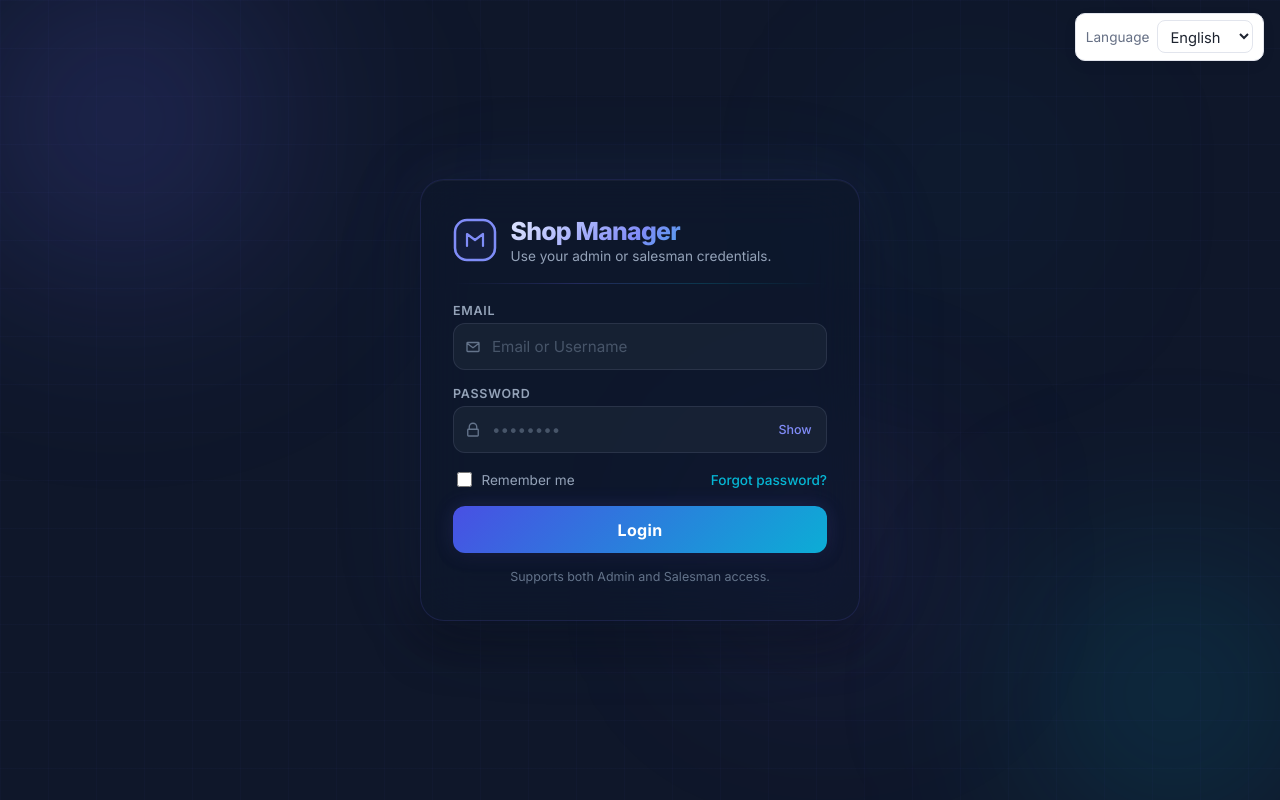
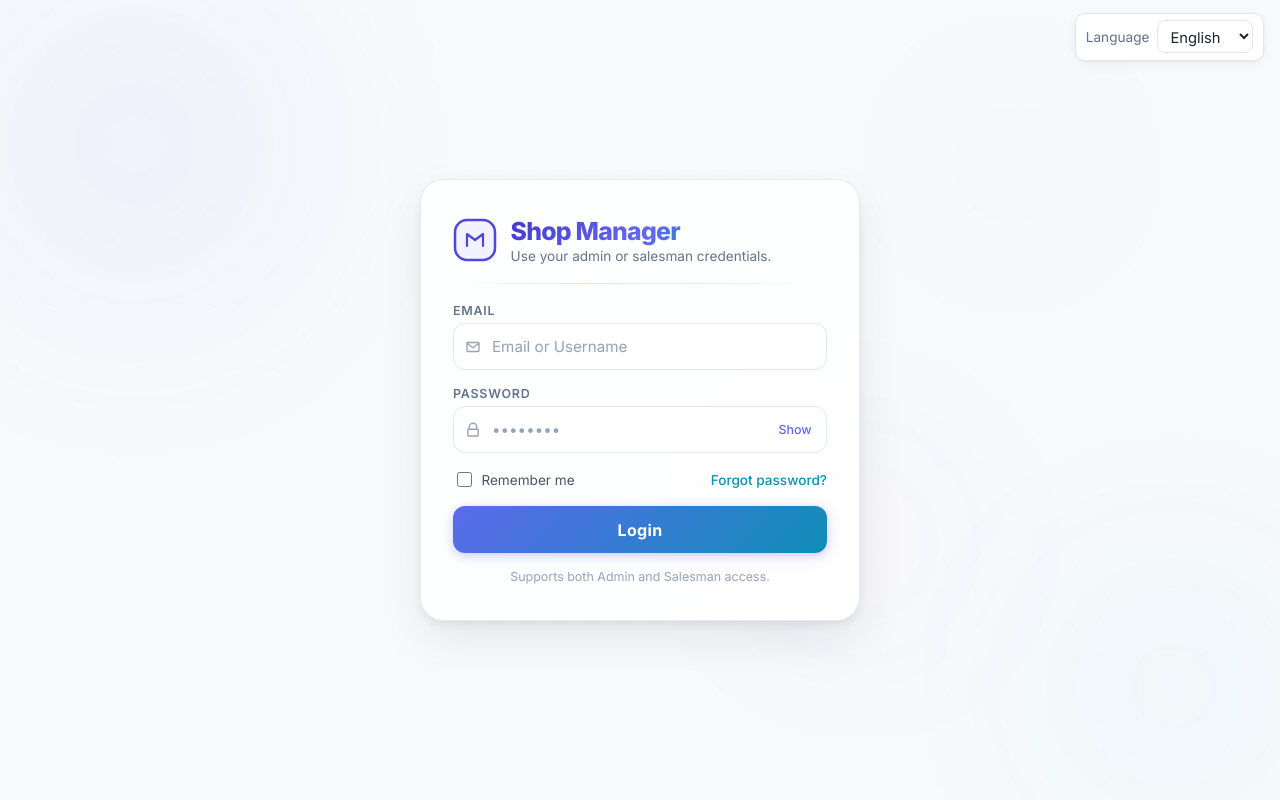
Before and after one commit to mintelove/meski_shop_yoya_fullstack_project, a React (Vite) app in the folder frontend/: page /login in a window 1280 px wide. Built offline with nearby package versions, Linux system fonts and the light colour scheme; no server answers.

Commit message:
Design Update: Reverted to light-mode minimalist aesthetic.

```diff
--- a/frontend/src/pages/LoginPage.jsx
+++ b/frontend/src/pages/LoginPage.jsx
@@ -12,8 +12,8 @@ const LogoIcon = () => (
     <path d="M14 28V16l8 6 8-6v12" stroke="url(#logo-grad)" strokeWidth="2.2" strokeLinecap="round" strokeLinejoin="round" fill="none" />
     <defs>
       <linearGradient id="logo-grad" x1="0" y1="0" x2="44" y2="44">
-        <stop stopColor="#818cf8" />
-        <stop offset="1" stopColor="#06b6d4" />
+        <stop stopColor="#4f46e5" />
+        <stop offset="1" stopColor="#0891b2" />
       </linearGradient>
     </defs>
   </svg>
--- a/frontend/src/styles.css
+++ b/frontend/src/styles.css
@@ -50,7 +50,7 @@ body {
 }
 
 /* =========================================================
-   LOGIN – Cyber-Modern Dark Mode
+   LOGIN – Minimalist Light Mode
    ========================================================= */
 
 .lp-screen {
@@ -58,66 +58,66 @@ body {
   display: flex;
   align-items: center;
   justify-content: center;
-  background: #0f172a;
+  background: #f8fafc;
   position: relative;
   overflow: hidden;
   padding: 1rem;
 }
 
-/* Subtle grid overlay */
+/* Subtle dot grid overlay */
 .lp-grid-overlay {
   position: absolute;
   inset: 0;
   background-image:
-    linear-gradient(rgba(99, 102, 241, 0.03) 1px, transparent 1px),
-    linear-gradient(90deg, rgba(99, 102, 241, 0.03) 1px, transparent 1px);
-  background-size: 48px 48px;
+    radial-gradient(circle, rgba(99, 102, 241, 0.06) 1px, transparent 1px);
+  background-size: 32px 32px;
   pointer-events: none;
   z-index: 0;
 }
 
-/* Animated background blobs */
+/* Animated background blobs – pastel, soft */
 .lp-blob {
   position: absolute;
   border-radius: 50%;
-  filter: blur(100px);
+  filter: blur(90px);
   pointer-events: none;
   will-change: transform;
+  opacity: 0.6;
 }
 
 .lp-blob--1 {
-  width: 420px;
-  height: 420px;
-  background: radial-gradient(circle, rgba(99, 102, 241, 0.35) 0%, transparent 70%);
-  top: -10%;
-  left: -8%;
+  width: 500px;
+  height: 500px;
+  background: radial-gradient(circle, rgba(99, 102, 241, 0.15) 0%, transparent 70%);
+  top: -12%;
+  left: -10%;
   animation: blob-drift-1 14s ease-in-out infinite alternate;
 }
 
 .lp-blob--2 {
-  width: 350px;
-  height: 350px;
-  background: radial-gradient(circle, rgba(6, 182, 212, 0.3) 0%, transparent 70%);
-  bottom: -8%;
-  right: -6%;
+  width: 400px;
+  height: 400px;
+  background: radial-gradient(circle, rgba(6, 182, 212, 0.12) 0%, transparent 70%);
+  bottom: -10%;
+  right: -8%;
   animation: blob-drift-2 16s ease-in-out infinite alternate;
 }
 
 .lp-blob--3 {
-  width: 240px;
-  height: 240px;
-  background: radial-gradient(circle, rgba(139, 92, 246, 0.25) 0%, transparent 70%);
-  top: 55%;
+  width: 300px;
+  height: 300px;
+  background: radial-gradient(circle, rgba(168, 85, 247, 0.1) 0%, transparent 70%);
+  top: 50%;
   left: 55%;
   animation: blob-drift-3 18s ease-in-out infinite alternate;
 }
 
 .lp-blob--4 {
-  width: 180px;
-  height: 180px;
-  background: radial-gradient(circle, rgba(14, 165, 233, 0.2) 0%, transparent 70%);
-  top: 15%;
-  right: 20%;
+  width: 220px;
+  height: 220px;
+  background: radial-gradient(circle, rgba(14, 165, 233, 0.08) 0%, transparent 70%);
+  top: 10%;
+  right: 15%;
   animation: blob-drift-1 20s ease-in-out infinite alternate-reverse;
 }
 
@@ -136,21 +136,20 @@ body {
   100% { transform: translate(20px, -40px) scale(1.15); }
 }
 
-/* Floating Pod */
+/* Floating Pod – white card with soft shadow */
 .lp-pod {
   position: relative;
   z-index: 2;
   width: min(100%, 440px);
   border-radius: 24px;
-  background: rgba(15, 23, 42, 0.65);
-  backdrop-filter: blur(24px) saturate(1.3);
-  -webkit-backdrop-filter: blur(24px) saturate(1.3);
-  border: 1px solid rgba(99, 102, 241, 0.15);
+  background: rgba(255, 255, 255, 0.85);
+  backdrop-filter: blur(20px) saturate(1.2);
+  -webkit-backdrop-filter: blur(20px) saturate(1.2);
+  border: 1px solid rgba(226, 232, 240, 0.8);
   box-shadow:
-    0 0 60px rgba(99, 102, 241, 0.08),
-    0 0 120px rgba(6, 182, 212, 0.05),
-    0 24px 48px rgba(0, 0, 0, 0.4),
-    inset 0 1px 0 rgba(255, 255, 255, 0.04);
+    0 1px 2px rgba(15, 23, 42, 0.04),
+    0 4px 12px rgba(15, 23, 42, 0.06),
+    0 20px 48px rgba(15, 23, 42, 0.08);
   padding: 2.2rem 2rem;
 }
 
@@ -172,7 +171,7 @@ body {
   font-size: 1.55rem;
   font-weight: 800;
   letter-spacing: -0.03em;
-  background: linear-gradient(135deg, #e0e7ff 0%, #818cf8 50%, #06b6d4 100%);
+  background: linear-gradient(135deg, #4338ca 0%, #6366f1 50%, #0891b2 100%);
   -webkit-background-clip: text;
   -webkit-text-fill-color: transparent;
   background-clip: text;
@@ -181,13 +180,13 @@ body {
 .lp-subtitle {
   margin: 0.15rem 0 0;
   font-size: 0.85rem;
-  color: #94a3b8;
+  color: #64748b;
 }
 
 /* Divider */
 .lp-divider {
   height: 1px;
-  background: linear-gradient(90deg, transparent, rgba(99, 102, 241, 0.25), rgba(6, 182, 212, 0.2), transparent);
+  background: linear-gradient(90deg, transparent, rgba(99, 102, 241, 0.2), rgba(6, 182, 212, 0.15), transparent);
   border: none;
   margin: 0.2rem 0;
 }
@@ -204,41 +203,41 @@ body {
   font-weight: 600;
   text-transform: uppercase;
   letter-spacing: 0.06em;
-  color: #94a3b8;
+  color: #64748b;
 }
 
 .lp-input-wrap {
   display: flex;
   align-items: center;
   gap: 0.5rem;
-  border: 1px solid rgba(148, 163, 184, 0.15);
+  border: 1px solid #e2e8f0;
   border-radius: 12px;
-  background: rgba(30, 41, 59, 0.6);
+  background: #ffffff;
   padding: 0.1rem 0.6rem;
   transition: border-color 0.25s ease, box-shadow 0.25s ease, background 0.25s ease;
 }
 
 .lp-input-wrap:focus-within {
-  border-color: #818cf8;
-  box-shadow: 0 0 0 3px rgba(99, 102, 241, 0.18), 0 0 20px rgba(99, 102, 241, 0.1);
-  background: rgba(30, 41, 59, 0.85);
+  border-color: #6366f1;
+  box-shadow: 0 0 0 3px rgba(99, 102, 241, 0.12), 0 0 16px rgba(99, 102, 241, 0.06);
+  background: #ffffff;
 }
 
 .lp-input-wrap--error {
-  border-color: #f87171 !important;
-  box-shadow: 0 0 0 3px rgba(248, 113, 113, 0.15) !important;
+  border-color: #ef4444 !important;
+  box-shadow: 0 0 0 3px rgba(239, 68, 68, 0.1) !important;
 }
 
 .lp-input-icon {
   width: 18px;
   height: 18px;
-  color: #64748b;
+  color: #94a3b8;
   flex-shrink: 0;
   transition: color 0.25s ease;
 }
 
 .lp-input-wrap:focus-within .lp-input-icon {
-  color: #818cf8;
+  color: #6366f1;
 }
 
 .lp-input-wrap input {
@@ -247,19 +246,19 @@ body {
   outline: none;
   padding: 0.72rem 0.15rem;
   background: transparent;
-  color: #f1f5f9;
+  color: #1e293b;
   font-size: 0.95rem;
   font-family: inherit;
 }
 
 .lp-input-wrap input::placeholder {
-  color: #475569;
+  color: #94a3b8;
 }
 
 .lp-eye-btn {
   border: none;
   background: transparent;
-  color: #818cf8;
+  color: #6366f1;
   font-size: 0.78rem;
   font-weight: 500;
   cursor: pointer;
@@ -269,13 +268,13 @@ body {
 }
 
 .lp-eye-btn:hover {
-  color: #a5b4fc;
+  color: #4338ca;
 }
 
 .lp-field-error {
   margin: 0;
   font-size: 0.78rem;
-  color: #fca5a5;
+  color: #ef4444;
   overflow: hidden;
 }
 
@@ -292,13 +291,13 @@ body {
   display: inline-flex;
   align-items: center;
   gap: 0.4rem;
-  color: #94a3b8;
+  color: #475569;
   font-size: 0.85rem;
   cursor: pointer;
 }
 
 .lp-check-label input[type="checkbox"] {
-  accent-color: #818cf8;
+  accent-color: #6366f1;
   width: 15px;
   height: 15px;
 }
@@ -306,7 +305,7 @@ body {
 .lp-forgot-btn {
   border: none;
   background: transparent;
-  color: #06b6d4;
+  color: #0891b2;
   cursor: pointer;
   padding: 0;
   font-size: 0.85rem;
@@ -316,7 +315,7 @@ body {
 }
 
 .lp-forgot-btn:hover {
-  color: #22d3ee;
+  color: #0e7490;
 }
 
 /* Error / Success */
@@ -324,9 +323,9 @@ body {
   margin: 0;
   padding: 0.6rem 0.8rem;
   border-radius: 8px;
-  background: rgba(248, 113, 113, 0.1);
-  border: 1px solid rgba(248, 113, 113, 0.2);
-  color: #fca5a5;
+  background: #fef2f2;
+  border: 1px solid #fecaca;
+  color: #dc2626;
   font-size: 0.88rem;
 }
 
@@ -334,9 +333,9 @@ body {
   margin: 0;
   padding: 0.6rem 0.8rem;
   border-radius: 8px;
-  background: rgba(52, 211, 153, 0.1);
-  border: 1px solid rgba(52, 211, 153, 0.2);
-  color: #6ee7b7;
+  background: #f0fdf4;
+  border: 1px solid #bbf7d0;
+  color: #16a34a;
   font-size: 0.88rem;
 }
 
@@ -348,7 +347,7 @@ body {
   font-weight: 700;
   border: none;
   border-radius: 12px;
-  background: linear-gradient(135deg, #6366f1 0%, #4f46e5 40%, #06b6d4 100%);
+  background: linear-gradient(135deg, #4f46e5 0%, #6366f1 40%, #0891b2 100%);
   background-size: 200% 200%;
   animation: btn-gradient-shift 4s ease infinite;
   color: #fff;
@@ -357,7 +356,7 @@ body {
   font-family: inherit;
   letter-spacing: 0.02em;
   transition: transform 0.15s ease, opacity 0.2s ease;
-  box-shadow: 0 0 20px rgba(99, 102, 241, 0.2), 0 4px 16px rgba(0, 0, 0, 0.3);
+  box-shadow: 0 2px 8px rgba(99, 102, 241, 0.25), 0 4px 16px rgba(99, 102, 241, 0.12);
 }
 
 @keyframes btn-gradient-shift {
@@ -379,7 +378,7 @@ body {
 .lp-spinner {
   width: 16px;
   height: 16px;
-  border: 2px solid rgba(255, 255, 255, 0.25);
+  border: 2px solid rgba(255, 255, 255, 0.35);
   border-top-color: #fff;
   border-radius: 50%;
   animation: spin 0.7s linear infinite;
@@ -393,11 +392,11 @@ body {
 .lp-role-hint {
   text-align: center;
   font-size: 0.78rem;
-  color: #64748b;
+  color: #94a3b8;
   margin: 0;
 }
 
-/* Responsive */
+/* Responsive – Login */
 @media (max-width: 560px) {
   .lp-pod {
     padding: 1.5rem 1.2rem;
@@ -977,10 +976,3 @@ tbody tr:hover {
     height: auto;
   }
 }
-
-@media (max-width: 560px) {
-  .login-card {
-    padding: 1.3rem 1rem;
-    border-radius: 16px;
-  }
-}
```
